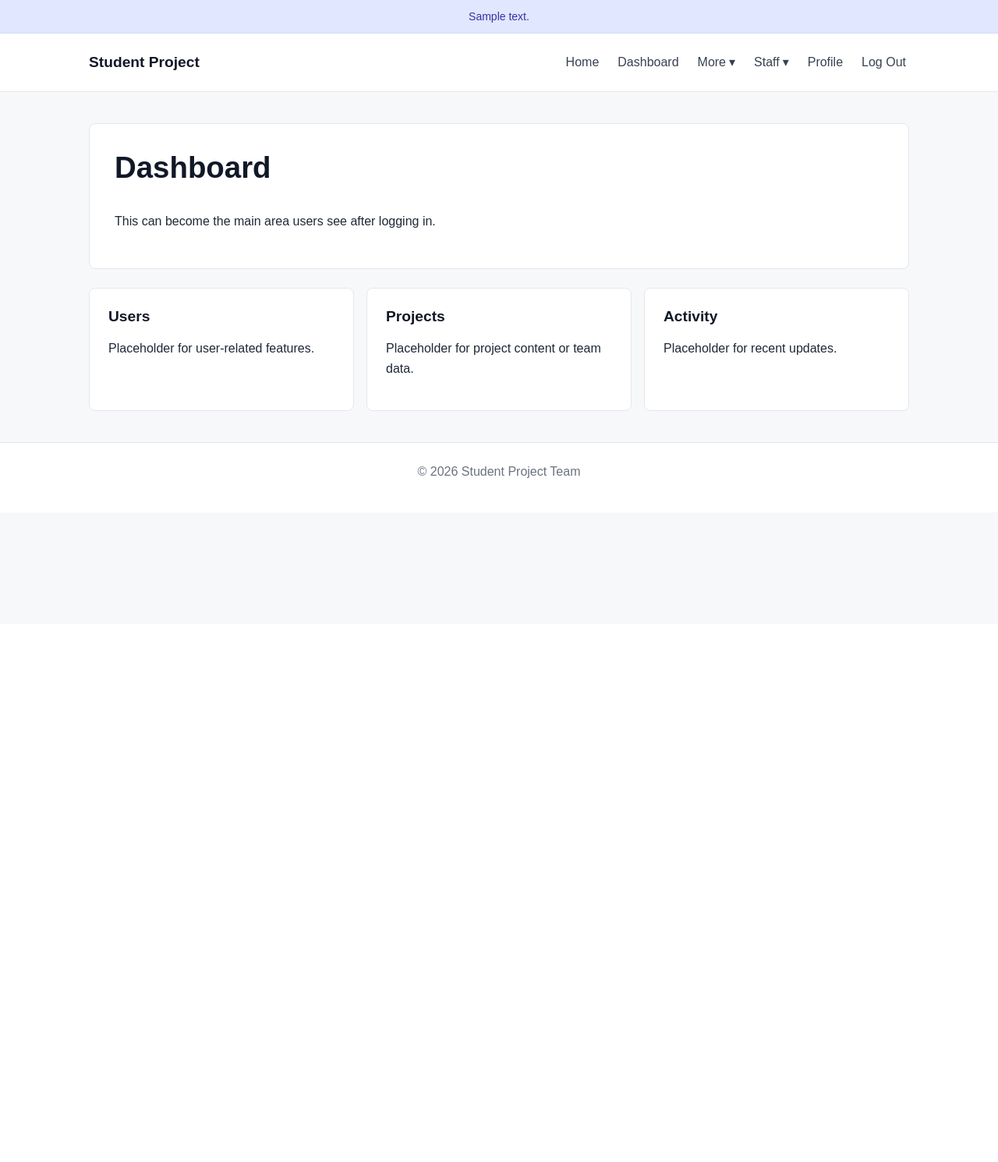
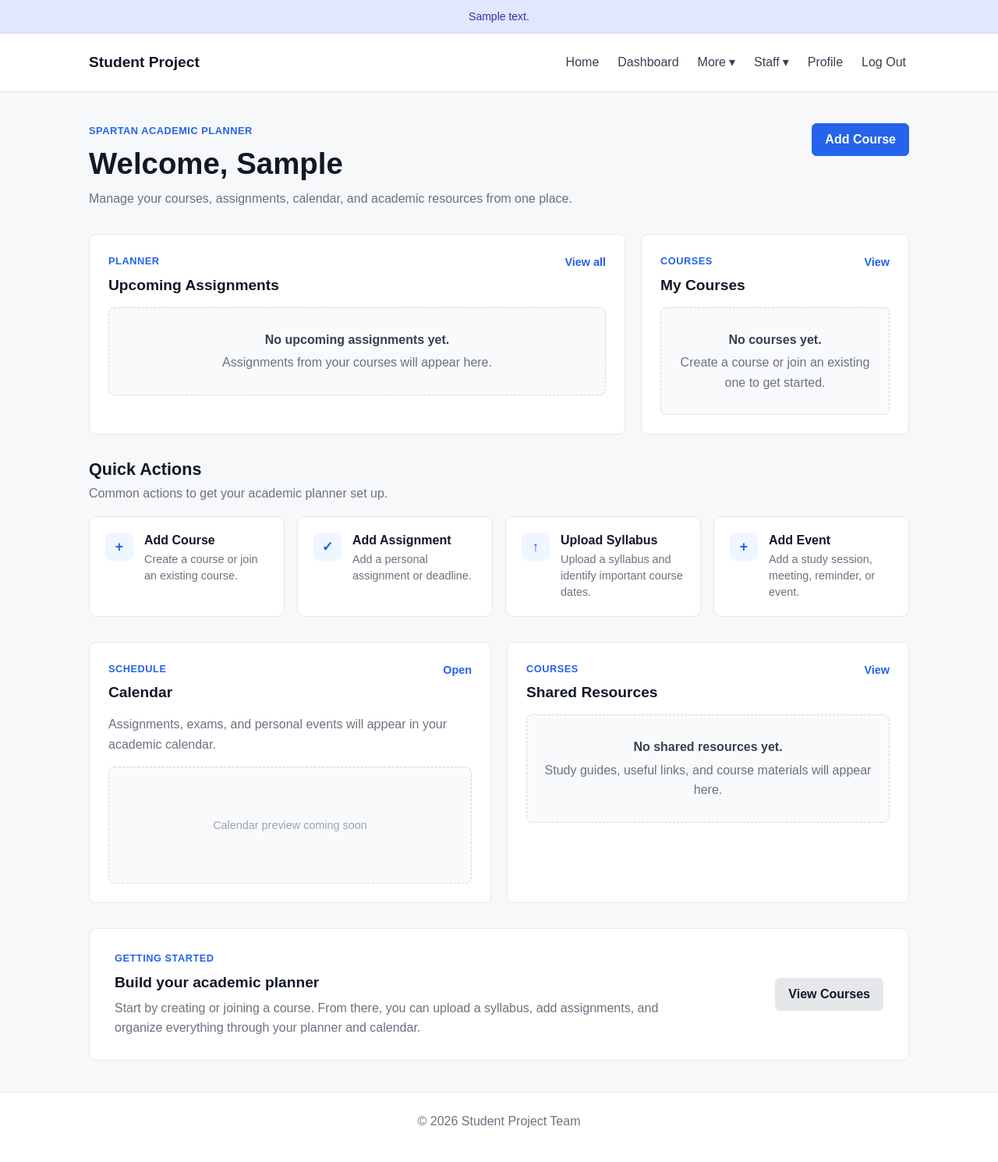
Before and after one commit to JovanyCardenas/SE-1-Project, a Django app: page /dashboard/ in a window 1280 px wide. Shown: the whole page at 78% size. Before the commit the page ends 613 px from the top, so only its background shows below. Run offline with Django 5.2, Linux system fonts and the light colour scheme; a user stored in the database is signed in; tables that the repository leaves empty hold one stand-in row (values such as "Sample post").

Commit message:
Build initial Spartan Academic Planner dashboard layout

```diff
--- a/templates/pages/dashboard.html
+++ b/templates/pages/dashboard.html
@@ -1,27 +1,146 @@
 {% extends "base.html" %}
 
-{% block title %}Dashboard | Student Project{% endblock %}
+{% block title %}Dashboard | Spartan Academic Planner{% endblock %}
 
 {% block content %}
-<section class="content-section">
-    <h1>Dashboard</h1>
-    <p>This can become the main area users see after logging in.</p>
+<section class="dashboard-header">
+    <div>
+        <p class="eyebrow">Spartan Academic Planner</p>
+
+        <h1>
+            Welcome{% if request.user.first_name %}, {{ request.user.first_name }}{% endif %}
+        </h1>
+
+        <p class="dashboard-subtitle">
+            Manage your courses, assignments, calendar, and academic resources from one place.
+        </p>
+    </div>
+
+    <a href="#" class="button">Add Course</a>
 </section>
 
-<section class="grid">
+<section class="dashboard-overview">
     <article class="card">
-        <h2>Users</h2>
-        <p>Placeholder for user-related features.</p>
+        <div class="card-heading">
+            <div>
+                <p class="card-label">Planner</p>
+                <h2>Upcoming Assignments</h2>
+            </div>
+
+            <a href="#" class="card-link">View all</a>
+        </div>
+
+        <div class="empty-state">
+            <p>No upcoming assignments yet.</p>
+            <span>Assignments from your courses will appear here.</span>
+        </div>
     </article>
 
     <article class="card">
-        <h2>Projects</h2>
-        <p>Placeholder for project content or team data.</p>
+        <div class="card-heading">
+            <div>
+                <p class="card-label">Courses</p>
+                <h2>My Courses</h2>
+            </div>
+
+            <a href="#" class="card-link">View</a>
+        </div>
+
+        <div class="empty-state">
+            <p>No courses yet.</p>
+            <span>Create a course or join an existing one to get started.</span>
+        </div>
+    </article>
+</section>
+
+<section class="dashboard-section">
+    <div class="section-heading">
+        <h2>Quick Actions</h2>
+        <p>Common actions to get your academic planner set up.</p>
+    </div>
+
+    <div class="quick-action-grid">
+        <a href="#" class="quick-action-card">
+            <div class="quick-action-icon">+</div>
+            <div>
+                <h3>Add Course</h3>
+                <p>Create a course or join an existing course.</p>
+            </div>
+        </a>
+
+        <a href="#" class="quick-action-card">
+            <div class="quick-action-icon">✓</div>
+            <div>
+                <h3>Add Assignment</h3>
+                <p>Add a personal assignment or deadline.</p>
+            </div>
+        </a>
+
+        <a href="#" class="quick-action-card">
+            <div class="quick-action-icon">↑</div>
+            <div>
+                <h3>Upload Syllabus</h3>
+                <p>Upload a syllabus and identify important course dates.</p>
+            </div>
+        </a>
+
+        <a href="#" class="quick-action-card">
+            <div class="quick-action-icon">+</div>
+            <div>
+                <h3>Add Event</h3>
+                <p>Add a study session, meeting, reminder, or event.</p>
+            </div>
+        </a>
+    </div>
+</section>
+
+<section class="dashboard-secondary-grid">
+    <article class="card">
+        <div class="card-heading">
+            <div>
+                <p class="card-label">Schedule</p>
+                <h2>Calendar</h2>
+            </div>
+
+            <a href="#" class="card-link">Open</a>
+        </div>
+
+        <p class="text-muted">
+            Assignments, exams, and personal events will appear in your academic calendar.
+        </p>
+
+        <div class="calendar-placeholder">
+            <span>Calendar preview coming soon</span>
+        </div>
     </article>
 
     <article class="card">
-        <h2>Activity</h2>
-        <p>Placeholder for recent updates.</p>
+        <div class="card-heading">
+            <div>
+                <p class="card-label">Courses</p>
+                <h2>Shared Resources</h2>
+            </div>
+
+            <a href="#" class="card-link">View</a>
+        </div>
+
+        <div class="empty-state">
+            <p>No shared resources yet.</p>
+            <span>Study guides, useful links, and course materials will appear here.</span>
+        </div>
     </article>
 </section>
+
+<section class="getting-started">
+    <div>
+        <p class="card-label">Getting Started</p>
+        <h2>Build your academic planner</h2>
+        <p>
+            Start by creating or joining a course. From there, you can upload a syllabus,
+            add assignments, and organize everything through your planner and calendar.
+        </p>
+    </div>
+
+    <a href="#" class="button secondary-button">View Courses</a>
+</section>
 {% endblock %}
```
